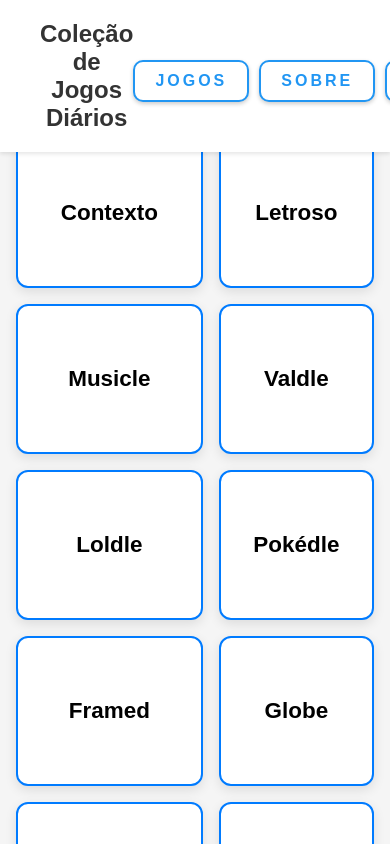
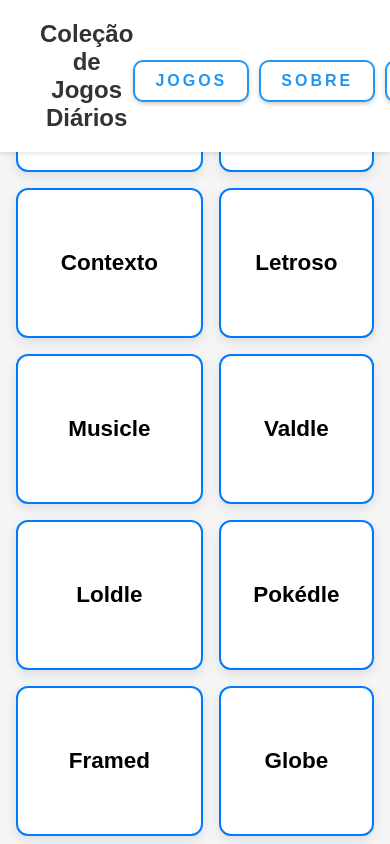
Before and after one commit to martinhoteixeira/jogosdiarios, a React (Vite) app: page / in a window 390 px wide. Shown: the top 844 px of the page. Built offline with nearby package versions, Linux system fonts and the light colour scheme.

Commit message:
Ajuste no padding do container do gamelist.

```diff
--- a/src/components/Games/GameList/GameList.css
+++ b/src/components/Games/GameList/GameList.css
@@ -16,6 +16,6 @@
     gap: 16px;
     padding-left: 16px;
     padding-right: 16px;
-    padding-top: 100px;
+    padding-top: 200px;
   }
 }
```
